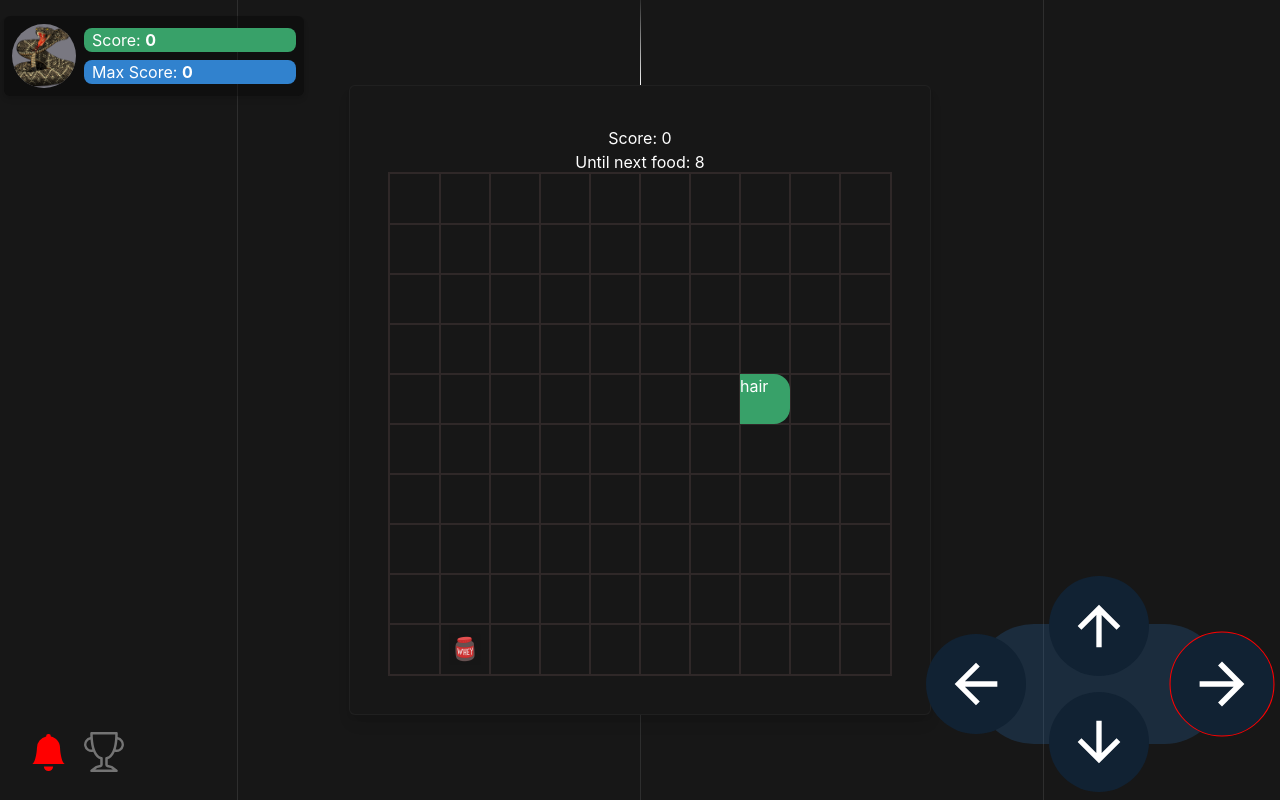
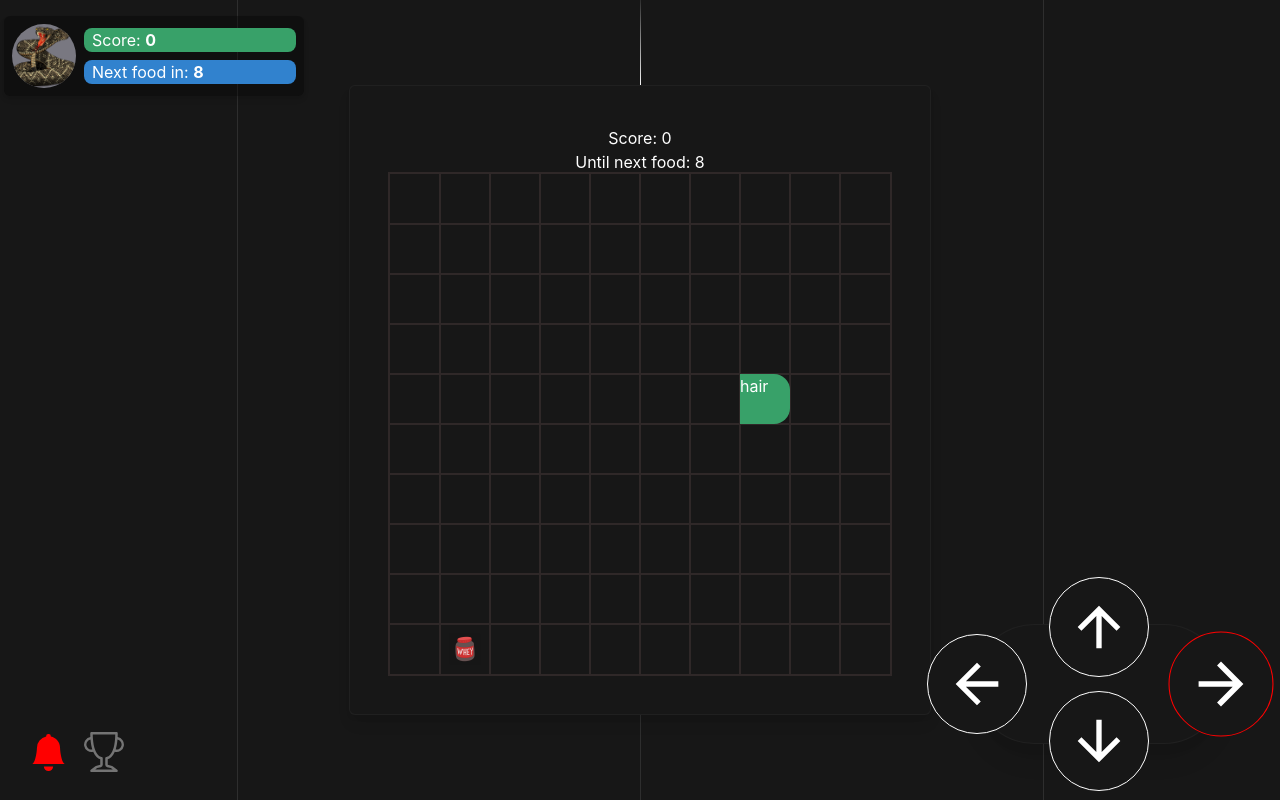
Before and after one commit to WhyShamba/Snake-On-Roids, a React (Create React App) app: page / in a window 1280 px wide. Both pictures are taken after a click on the button "Play Game". Built offline with nearby package versions, Linux system fonts and the light colour scheme; no server answers.

Commit message:
refactor: Fix style of Game over modal and controller
Add the new bg color to component
Make the game over modal fully functional
Update the plan

```diff
--- a/src/App.tsx
+++ b/src/App.tsx
@@ -90,6 +90,7 @@ function App() {
           snakeSpeed: settings.snakeSpeed,
           disableController: settings.disableController,
           mute: settings.mute,
+          playGame,
           setBoardSize: (boardSize) => setSettings({ ...settings, boardSize }),
           setMusicVolume: (musicVolume) =>
             setSettings({ ...settings, musicVolume }),
@@ -101,6 +102,7 @@ function App() {
               disableController: !settings.disableController,
             }),
           toggleMute: () => setSettings({ ...settings, mute: !settings.mute }),
+          togglePlayGame: () => setPlayGame(!playGame),
         }}
       >
         {component}
--- a/src/components/AvatarBar.tsx
+++ b/src/components/AvatarBar.tsx
@@ -16,12 +16,12 @@ interface AvatarBarProps {
     duration: number | null;
   }[];
   score: number;
-  maxScore: number;
+  untilNextFood: number;
 }
 
 export const AvatarBar: React.FC<AvatarBarProps> = ({
   effects,
-  maxScore,
+  untilNextFood,
   score,
 }) => {
   return (
@@ -44,9 +44,9 @@ export const AvatarBar: React.FC<AvatarBarProps> = ({
             </Text>
           </Box>
           <Box bg='blue.500' w='100%' borderRadius='lg' pl={2}>
-            Max Score:{' '}
+            Next food in:{' '}
             <Text as='span' fontWeight='bold'>
-              {score}
+              {untilNextFood}
             </Text>
           </Box>
         </VStack>
--- a/src/components/Controller.tsx
+++ b/src/components/Controller.tsx
@@ -21,7 +21,10 @@ export const Controller: React.FC<ControllerProps> = ({
     <Box pos='absolute' right={14} bottom={14}>
       <Box
         pos='relative'
-        bg='#2b6cb040'
+        bg='primary.main'
+        boxShadow='xl'
+        border='1px solid white'
+        borderColor='primary.borderColor'
         w='250px'
         h='120px'
         borderRadius='full'
@@ -57,7 +60,8 @@ export const Controller: React.FC<ControllerProps> = ({
               align='center'
               fontSize='4rem'
               pos='absolute'
-              bg='#112233'
+              bg='primary.main'
+              border='1px solid white'
               userSelect='none'
               cursor='pointer'
               borderRadius='full'
--- a/src/components/GameOverModal.tsx
+++ b/src/components/GameOverModal.tsx
@@ -10,12 +10,14 @@ import {
   Text,
 } from '@chakra-ui/react';
 import React from 'react';
+import { SettingsButton } from './Settings/SettingsButton';
 
 interface GameOverModalProps {
   isOpen: boolean;
   onClose: (...args: any) => any;
   score: number;
   onPlayAgain?: (...args: any) => any;
+  onMenuClick?: (...args: any) => any;
 }
 
 export const GameOverModal: React.FC<GameOverModalProps> = ({
@@ -23,6 +25,7 @@ export const GameOverModal: React.FC<GameOverModalProps> = ({
   onClose,
   score,
   onPlayAgain,
+  onMenuClick,
 }) => {
   return (
     <Modal
@@ -30,9 +33,17 @@ export const GameOverModal: React.FC<GameOverModalProps> = ({
       isOpen={isOpen}
       onClose={onClose}
       isCentered
+      returnFocusOnClose={false}
+      autoFocus={false}
     >
       <ModalOverlay />
-      <ModalContent color='white' bg='blue.800'>
+      <ModalContent
+        bg='primary.main'
+        color='white'
+        boxShadow='lg'
+        borderRadius='md'
+        border='1px solid #ffffff0a'
+      >
         <ModalHeader textAlign='center' fontSize='3xl'>
           Game Over
         </ModalHeader>
@@ -43,22 +54,27 @@ export const GameOverModal: React.FC<GameOverModalProps> = ({
           <Flex direction='column'>
             <Button
               mb={2}
-              bg='blue.700'
+              bg='red.800'
               transition='all 0.2s'
               _hover={{
-                bg: 'blue.900',
+                bg: 'red.700',
               }}
+              _active={{}}
+              _focus={{}}
+              onClick={onMenuClick}
             >
               Menu
             </Button>
             <Button
               rightIcon={<RepeatIcon />}
-              bg='blue.700'
+              bg='red.800'
               transition='all 0.2s'
               _hover={{
-                bg: 'blue.900',
+                bg: 'red.700',
               }}
               onClick={onPlayAgain}
+              _active={{}}
+              _focus={{}}
             >
               Play Again
             </Button>
--- a/src/containers/Game.tsx
+++ b/src/containers/Game.tsx
@@ -1,4 +1,4 @@
-import React, { useEffect, useRef, useState } from 'react';
+import React, { useContext, useEffect, useRef, useState } from 'react';
 import { Box, Center, Flex, Heading, Text } from '@chakra-ui/layout';
 import { Node, SingleLinkedList } from '../utils/SingleLinkedList';
 import { Controller } from '../components/Controller';
@@ -31,6 +31,7 @@ import {
   STEROID_EFFECT_DURATION,
   CREATINE_EFFECT_DURATION,
 } from '../consts';
+import { MainContext } from '../context';
 
 export type FoodType = 'protein' | 'meat' | 'steroid' | 'creatine';
 export type CellData = {
@@ -70,6 +71,8 @@ const createBoard = (boardSize = BOARD_SIZE) => {
 };
 
 const Game = () => {
+  // Global game settings
+  const { togglePlayGame } = useContext(MainContext);
   const [board, setBoard] = useState(createBoard());
   const snakeRef = useRef(
     new SingleLinkedList(new Node(getInitialSnakeCell(board)))
@@ -373,8 +376,11 @@ const Game = () => {
         bg='primary.main'
         zIndex={1}
       >
-        {/* // TODO: The power bar should be seconds until next food */}
-        <AvatarBar effects={effectsArr} score={score} maxScore={score} />
+        <AvatarBar
+          effects={effectsArr}
+          score={score}
+          untilNextFood={foodDuration}
+        />
         <Text>Score: {score}</Text>
         <Text>Until next food: {foodDuration}</Text>
         <Box outline='2px solid white' outlineColor='#2f2828'>
@@ -447,6 +453,7 @@ const Game = () => {
         onClose={closeModal}
         score={score}
         onPlayAgain={playAgain}
+        onMenuClick={togglePlayGame}
       />
     </>
   );
--- a/src/context.tsx
+++ b/src/context.tsx
@@ -17,6 +17,9 @@ export type ContextType = {
 
   mute: boolean;
   toggleMute: () => any;
+
+  playGame: boolean;
+  togglePlayGame: () => any;
 };
 
 export const MainContext = createContext<ContextType>({
@@ -30,4 +33,6 @@ export const MainContext = createContext<ContextType>({
   toggleControllerHandler: () => {},
   mute: false,
   toggleMute: () => {},
+  playGame: false,
+  togglePlayGame: () => {},
 });
```
Also changed, not shown: plan.txt.
